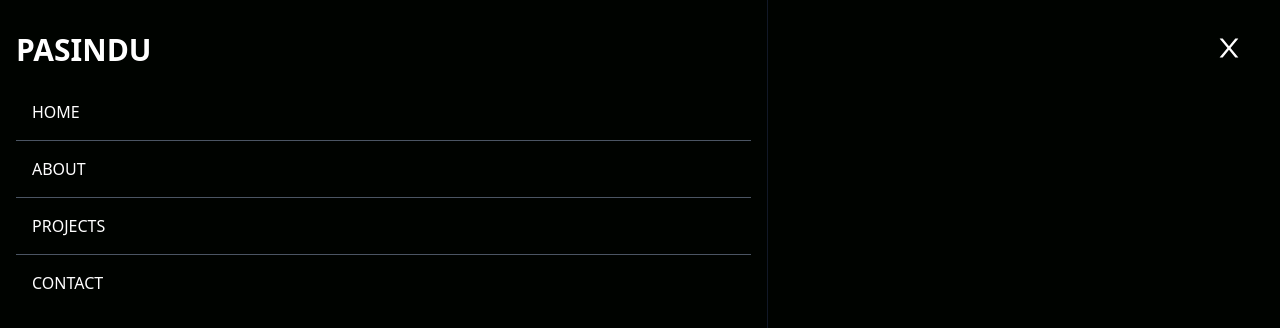
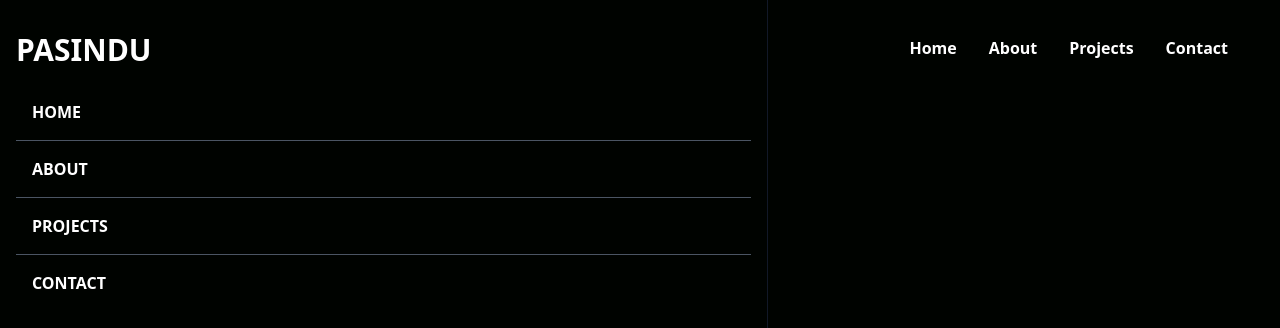
Before and after one commit to pasinduanuradhaperera/mysiteReactActual, a React (Create React App) app: page / in a window 1280 px wide. Shown: the top 328 px of the page. Built offline with nearby package versions, Linux system fonts and the light colour scheme.

Commit message:
nav finished

```diff
--- a/src/components/Navbar.jsx
+++ b/src/components/Navbar.jsx
@@ -10,23 +10,23 @@ const Navbar = () => {
   return (
     <div className=' flex justify-between items-center h-24 max-w-[1240px] mx-auto px-4 text-white'>
         <h1 className='w-full text-3xl font-bold text-white'>PASINDU</h1>
-        <ul className='flex hidden'>
-          <li className='p-4 '>Home</li>
-          <li className='p-4 '>About</li>
-          <li className='p-4 '>Projects</li>
-          <li className='p-4 '>Contact</li>
+        <ul className='hidden md:flex'>
+          <li className='p-4 font-bold'>Home</li>
+          <li className='p-4 font-bold'>About</li>
+          <li className='p-4 font-bold'>Projects</li>
+          <li className='p-4 font-bold'>Contact</li>
         </ul>
-        <div onClick={handleNav}>
+        <div onClick={handleNav} className='block md:hidden'>
           {!nav? <AiOutlineClose size={30}/>:<AiOutlineMenu size={30}/>}
         </div>
         <div className={!nav? "fixed left-0 top-0 w-[60%] h-full border-r border-r-gray-900 bg-[#000300] ease-in-out duration-500":"fixed left-[-100%] "}>
         <h1 className='w-full text-3xl font-bold text-white mx-4 mt-8'>PASINDU</h1>
 
         <ul className='uppercase p-4'>
-          <li className='p-4 border-b border-gray-600'>Home</li>
-          <li className='p-4 border-b border-gray-600'>About</li>
-          <li className='p-4 border-b border-gray-600'>Projects</li>
-          <li className='p-4 '>Contact</li>
+          <li className='p-4 font-bold border-b border-gray-600'>Home</li>
+          <li className='p-4 font-bold border-b border-gray-600'>About</li>
+          <li className='p-4 font-bold border-b border-gray-600'>Projects</li>
+          <li className='p-4 font-bold'>Contact</li>
         </ul>
         </div>
     </div>
```
